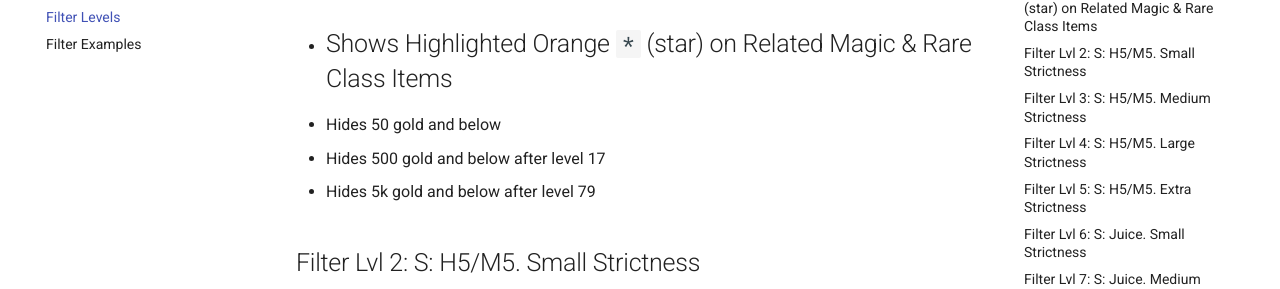
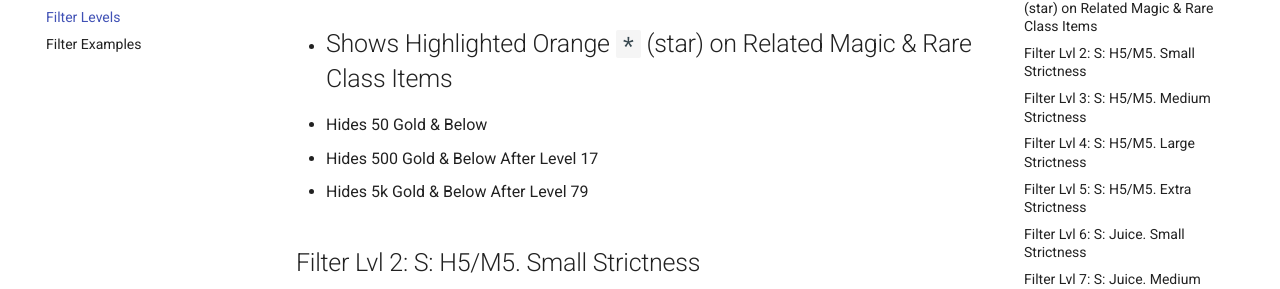
Before and after one commit to KassahiPD2/Kassahi, an MkDocs documentation site: the page built from docs/filter-levels.md, in a window 1280 px wide and 900 px high, scrolled down 309 px. Shown: the part 145-434 px from the top of the window. Built offline with MkDocs 1.6.1 and Material for MkDocs 9.7.7, drawn with Linux system fonts in a browser that asks for light colours; comment, search, counter and statistics services are not loaded.

Commit message:
Update filter-levels.md

```diff
--- a/docs/filter-levels.md
+++ b/docs/filter-levels.md
@@ -9,9 +9,9 @@ The filter levels are used to determine the level of filtering that is applied t
 -   Shows Notifier on Magic Amulets, Magic Arrows/a Bunch of Melee Weapon & Exceptional Armors
 -   Shows Highlighted Orange `*` (star) on Related Magic & Rare Class Items
 -
--   Hides 50 gold and below
--   Hides 500 gold and below after level 17
--   Hides 5k gold and below after level 79
+-   Hides 50 Gold & Below
+-   Hides 500 Gold & Below After Level 17
+-   Hides 5k Gold & Below After Level 79
 
 ## Filter Lvl 2: S: H5/M5. Small Strictness
 
```
